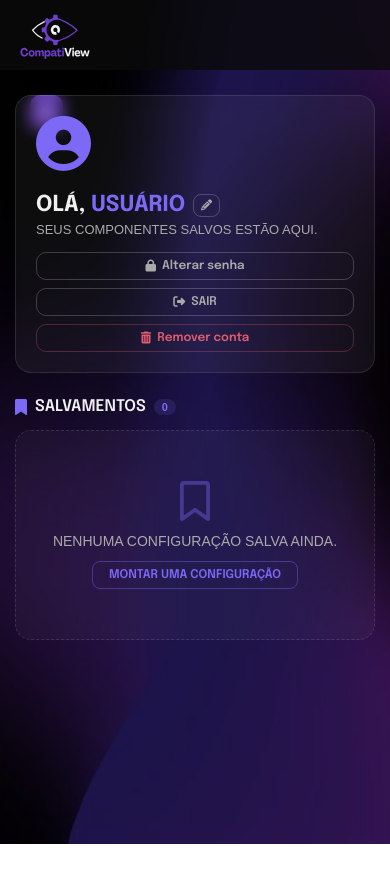
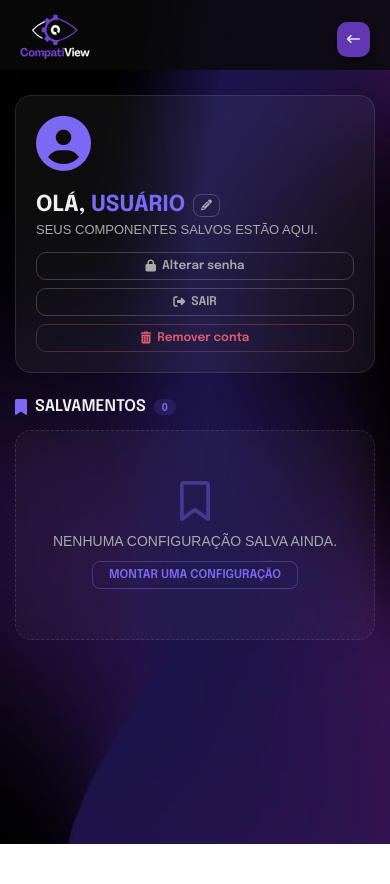
Before and after one commit to Nycolas-Dleon/CompatiView, a Flask app: template app/templates/user/perfil.html in a window 390 px wide. Shown: the top 884 px of the page. Run offline with Flask 3, Linux system fonts and the light colour scheme; the template is opened without the code that fills it, so the values that code supplies are empty; some web fonts are replaced.

Commit message:
fix: conserta responsividade na pagina de perfil de usuario

```diff
--- a/app/static/css/perfil.css
+++ b/app/static/css/perfil.css
@@ -306,7 +306,7 @@
     border: 1px dashed rgba(255, 255, 255, 0.12);
     border-radius: 1.6rem;
     color: var(--cor-texto-suave, #aaa);
-    margin-bottom: 38rem;
+    margin-bottom: 49.3rem;
 }
 
 .salvamentos-vazio i {
@@ -525,8 +525,6 @@
 .bnt-voltar{
     color: white;
     position: absolute;
-    top: 9.5rem;
-    left: 3rem;
     padding: 1rem;
     border-radius: 1rem;
     background-color: #7041cd;
@@ -534,6 +532,10 @@
     border: none;
     cursor: pointer;
     opacity: 85%;
+    position: fixed;
+    top: 2.2rem;
+    right: 2rem;
+    z-index: 4;
 }
 
 .bnt-voltar:hover{
--- a/app/static/css/selection.css
+++ b/app/static/css/selection.css
@@ -194,7 +194,7 @@ select:active {
     max-height: 20rem;
     max-width: 98%;
     margin: 0 auto;
-    margin-bottom: 0.3rem;
+    margin-bottom: 11.6rem;
     margin-top: 0.6rem;
 }
 
```
